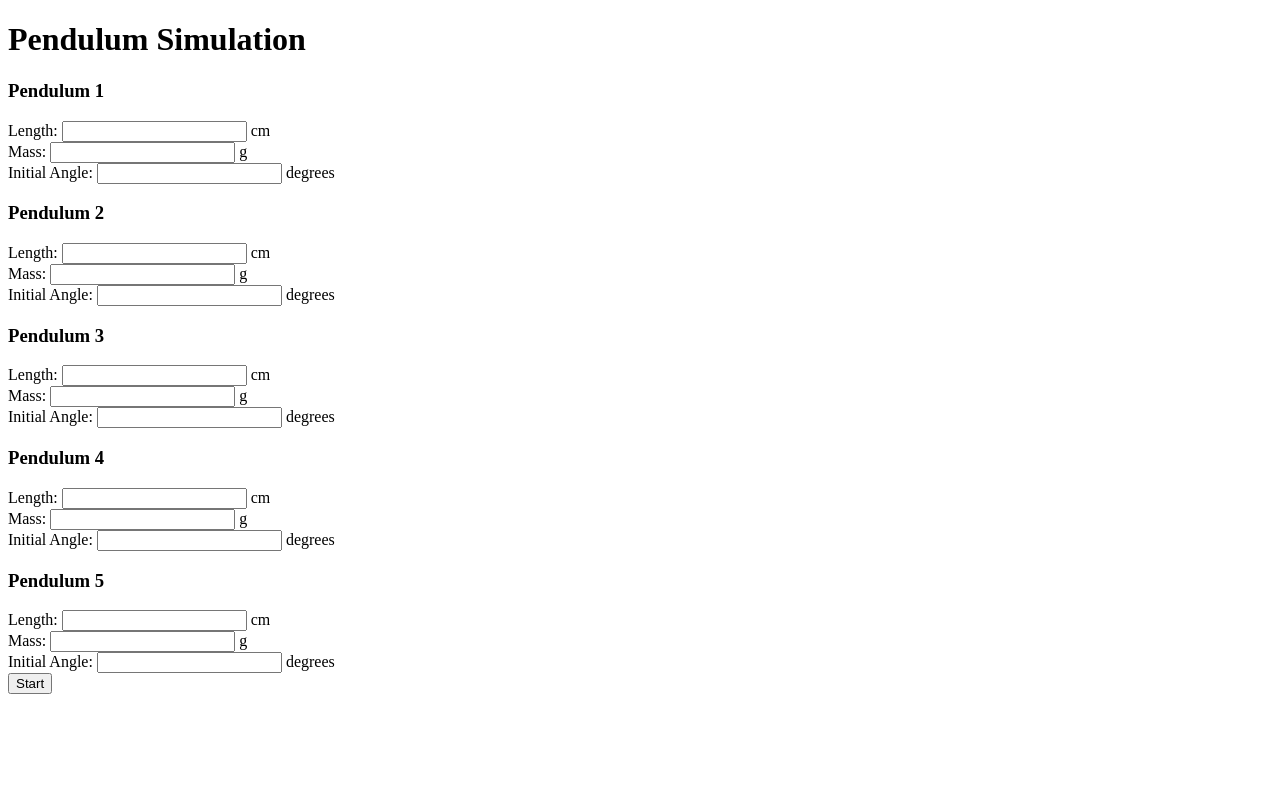
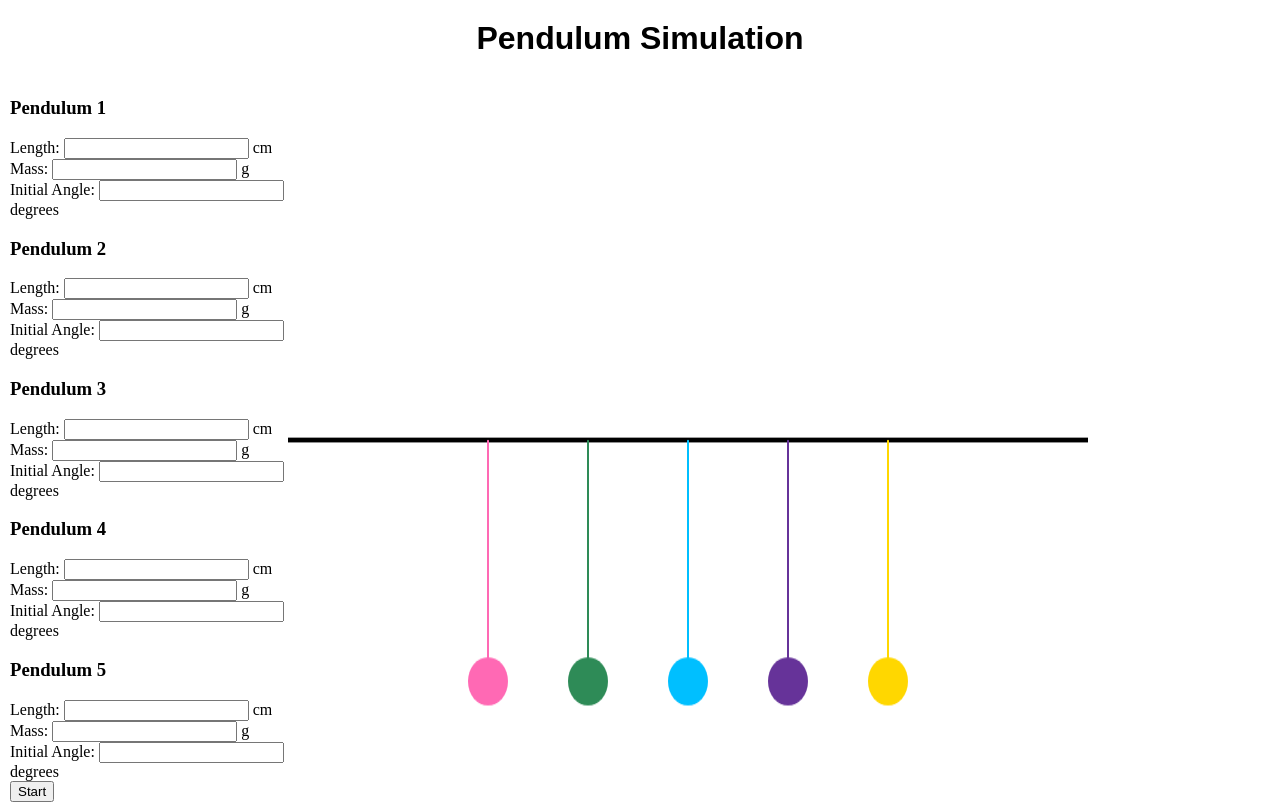
Before and after one commit to shahdyousefak/pendulum-system, a website: page public/index.html in a window 1280 px wide. Shown: the top 805 px of the page. Drawn offline with Linux system fonts and the light colour scheme; files that its build step writes are made by us from their sources; files whose address does not match are found by name.

Commit message:
styled the pendulum elements

```diff
--- a/css/styles.css
+++ b/css/styles.css
@@ -1,5 +1,33 @@
-canvas {
+h1{
+    font-family: fantasy;
+}
+.container {
+    display: flex;
+  }
+
+  #formContainer {
+    flex: 1;
+  }
+
+  #pendulumCanvas {
+    flex: 1;
+  }
+
+  body {
+    margin: 0;
+    padding: 0;
+  }
+
+  h1 {
+    text-align: center;
+    margin-top: 20px;
+  }
+
+  form {
+    margin-left: 10px;
+  }
+
+  canvas {
     display: block;
-    margin: 0 auto;
-    background-color: black;
+    margin-right: 15%;
   }
--- a/public/index.html
+++ b/public/index.html
@@ -2,7 +2,7 @@
 <html>
 <head>
   <title>Pendulum Simulation</title>
-  <link rel="stylesheet" href="css/style.css">
+  <link rel="stylesheet" href="css/styles.css">
 </head>
 <body>
   <h1>Pendulum Simulation</h1>
@@ -95,9 +95,10 @@
       </form>
 
     </div>
-  </div>
 
-  <canvas id="pendulumCanvas" width="800" height="600"></canvas>
+  <canvas id="pendulumCanvas" width="800" height="600"> </canvas>
+</div>
+
 
   <script>
     // Get the canvas element
@@ -153,6 +154,7 @@
 
     // Call the drawPendulums function to initially draw the pendulums
     drawPendulums();
+
   </script>
     <script src="js/script.js"></script>
 
```
